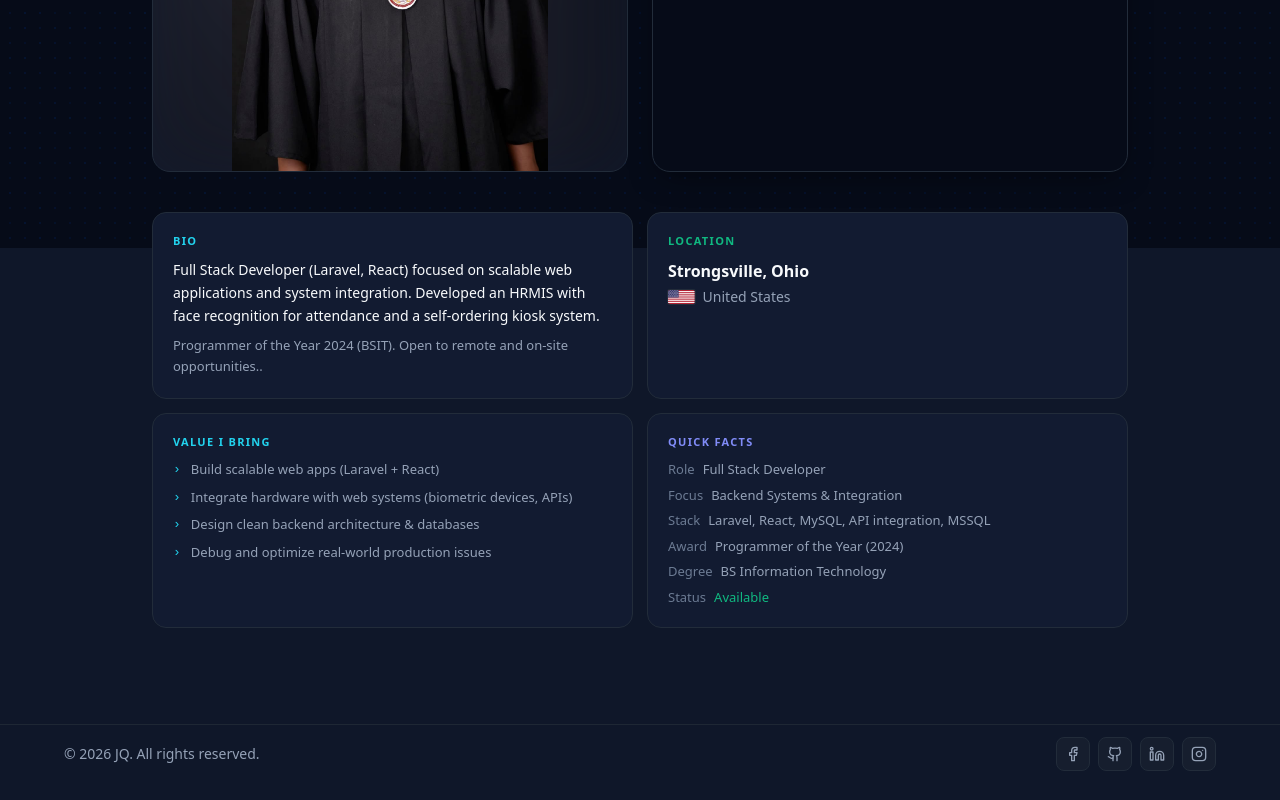
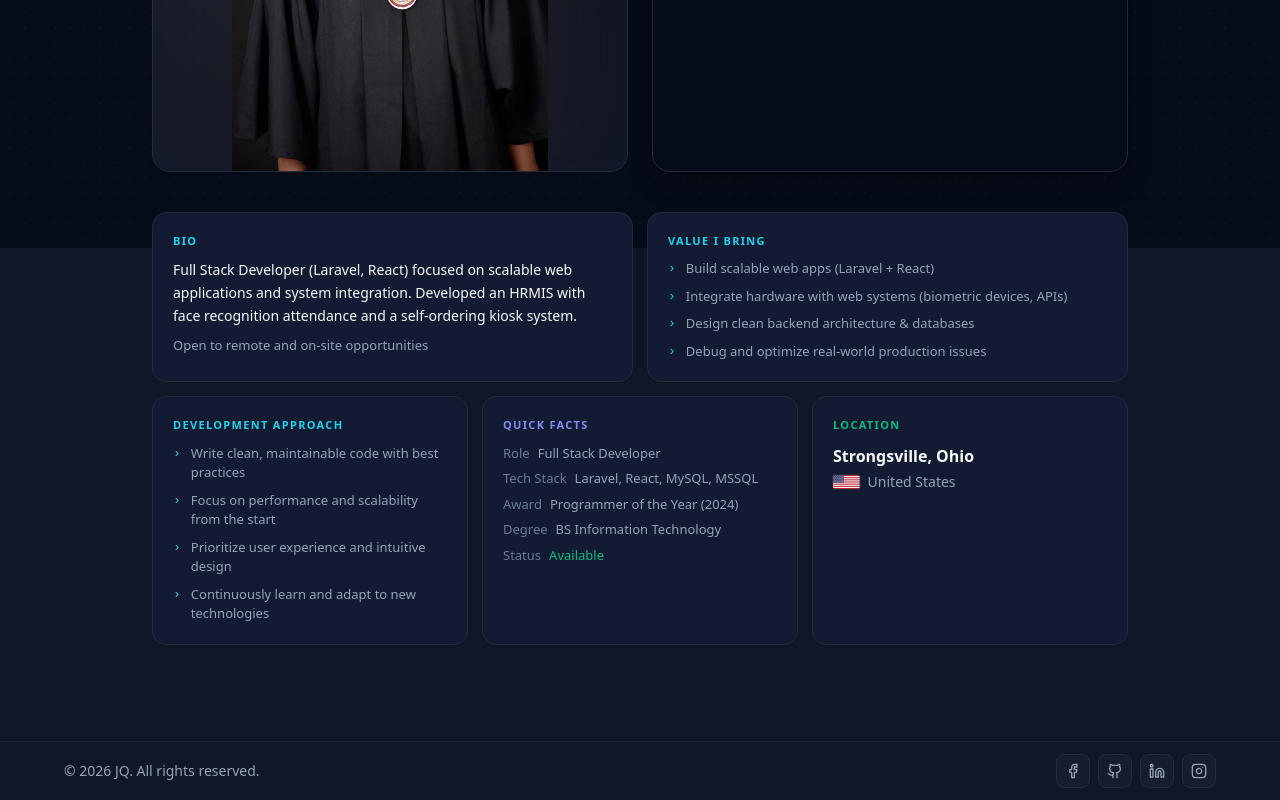
Before and after one commit to raam221027/jcqportfolio, a React (Vite) app: page /about in a window 1280 px wide. Shown: the part 552-1352 px from the top of the page. Built offline with nearby package versions, Linux system fonts and the light colour scheme.

Commit message:
About Page done

```diff
--- a/src/data/profile.ts
+++ b/src/data/profile.ts
@@ -10,15 +10,22 @@ export const profile = {
   title: "Web Developer",
   location: "Strongsville, Ohio",
   country: "United States",
-  bio: "Full Stack Developer (Laravel, React) focused on scalable web applications and system integration. Developed an HRMIS with face recognition for attendance and a self-ordering kiosk system.",
-  bioMore: "Programmer of the Year 2024 (BSIT). Open to remote and on-site opportunities..",
+  bio: "Full Stack Developer (Laravel, React) focused on scalable web applications and system integration. Developed an HRMIS with face recognition attendance and a self-ordering kiosk system.",
+  bioMore: "Open to remote and on-site opportunities",
 
   facts: [
     { label: "Role", value: "Full Stack Developer" },
-    { label: "Focus", value: "Backend Systems & Integration" },
-    { label: "Stack", value: "Laravel, React, MySQL, API integration, MSSQL" },
+    { label: "Tech Stack", value: "Laravel, React, MySQL, MSSQL" },
     { label: "Award", value: "Programmer of the Year (2024)" },
     { label: "Degree", value: "BS Information Technology" },
     { label: "Status", value: "Available", success: true },
   ],
+
+  devApproach: [
+    "Write clean, maintainable code with best practices",
+    "Focus on performance and scalability from the start",
+    "Prioritize user experience and intuitive design",
+    "Continuously learn and adapt to new technologies",
+  ],
+
 };
--- a/src/pages/AboutPage.tsx
+++ b/src/pages/AboutPage.tsx
@@ -40,6 +40,44 @@ export default function AboutPage() {
           <p className="mb-2 text-sm leading-relaxed text-fg">{profile.bio}</p>
           <p className="text-[13px] leading-relaxed text-fg-muted">{profile.bioMore}</p>
         </InfoCard>
+      <div className="grid gap-3.5 lg:grid-cols-[1.2.0fr_1fr]">
+        <InfoCard title="Value I Bring" accent="cyan">
+          <ul className="flex flex-col gap-2">
+            {valueIBring.map((item) => (
+              <li key={item} className="flex items-start gap-2.5 text-[13px] text-fg-muted">
+                <span className="font-mono text-brand-cyan400">›</span>
+                {item}
+              </li>
+            ))}
+          </ul>
+        </InfoCard>
+
+      </div>
+
+      </div>
+
+      <div className="grid gap-3.5 sm:grid-cols-3">
+            <InfoCard title="Development Approach" accent="cyan">
+          <ul className="flex flex-col gap-2">
+            {profile.devApproach.map((item) => (
+              <li key={item} className="flex items-start gap-2.5 text-[13px] text-fg-muted">
+                <span className="font-mono text-brand-cyan400">›</span>
+                {item}
+              </li>
+            ))}
+          </ul>
+        </InfoCard>
+
+        <InfoCard title="Quick facts" accent="indigo">
+          <ul className="flex flex-col gap-1.5 text-[13px] text-fg-muted">
+            {profile.facts.map((f) => (
+              <li key={f.label}>
+                <span className="mr-2 text-fg-dim">{f.label}</span>
+                <span className={f.success ? "text-success" : ""}>{f.value}</span>
+              </li>
+            ))}
+          </ul>
+        </InfoCard>
 
         <InfoCard title="Location" accent="success">
           <div className="mb-1 text-base font-semibold text-fg">{profile.location}</div>
@@ -79,29 +117,6 @@ export default function AboutPage() {
           <div className="mt-2.5 font-mono text-[11px] text-fg-dim"></div>
         </InfoCard>
       </div>
-
-      <div className="grid gap-3.5 lg:grid-cols-[1.0fr_1fr]">
-        <InfoCard title="Value I Bring" accent="cyan">
-          <ul className="flex flex-col gap-2">
-            {valueIBring.map((item) => (
-              <li key={item} className="flex items-start gap-2.5 text-[13px] text-fg-muted">
-                <span className="font-mono text-brand-cyan400">›</span>
-                {item}
-              </li>
-            ))}
-          </ul>
-        </InfoCard>
-        <InfoCard title="Quick facts" accent="indigo">
-          <ul className="flex flex-col gap-1.5 text-[13px] text-fg-muted">
-            {profile.facts.map((f) => (
-              <li key={f.label}>
-                <span className="mr-2 text-fg-dim">{f.label}</span>
-                <span className={f.success ? "text-success" : ""}>{f.value}</span>
-              </li>
-            ))}
-          </ul>
-        </InfoCard>
-      </div>
     </PageShell>
   );
 }
```
